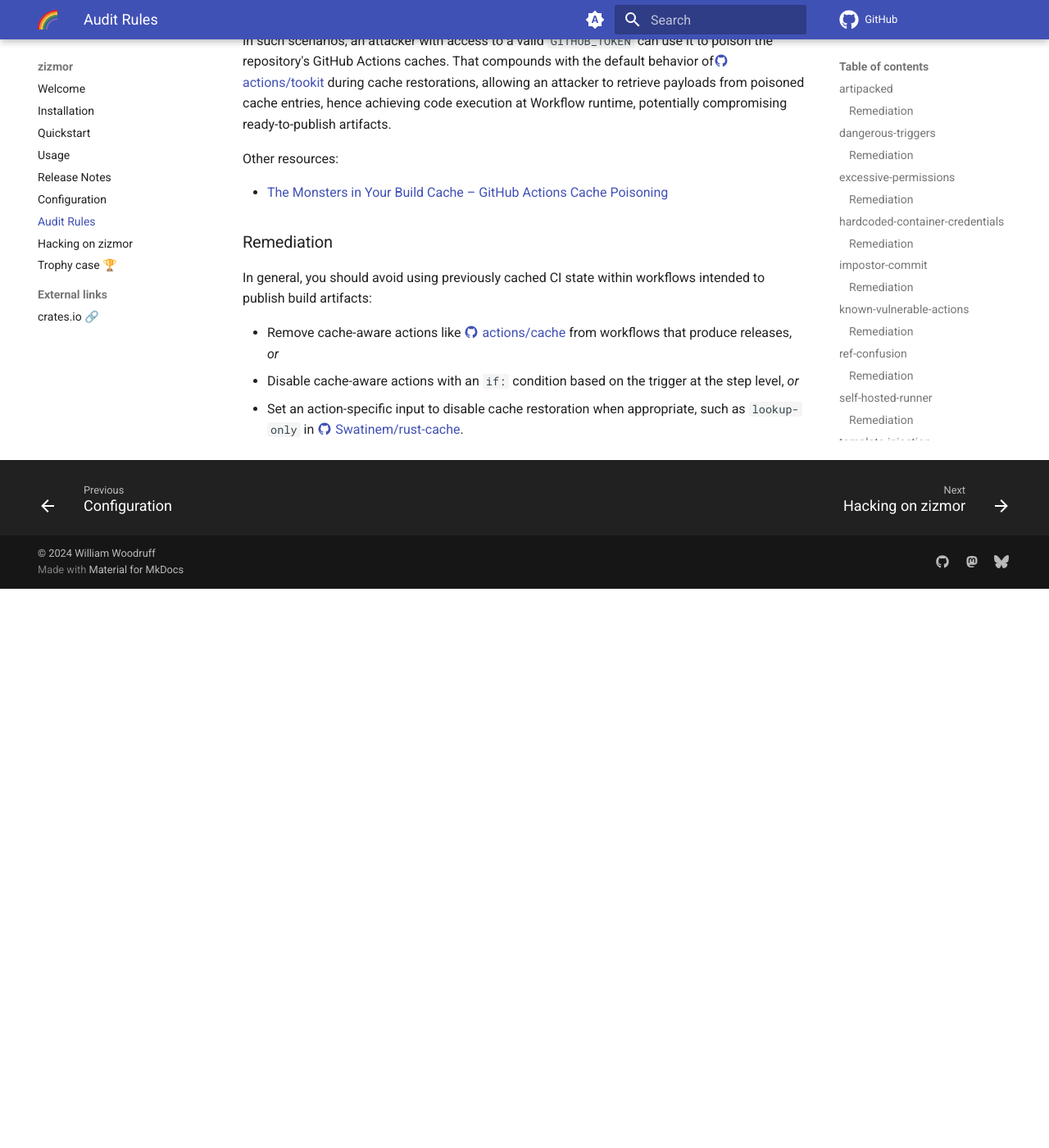
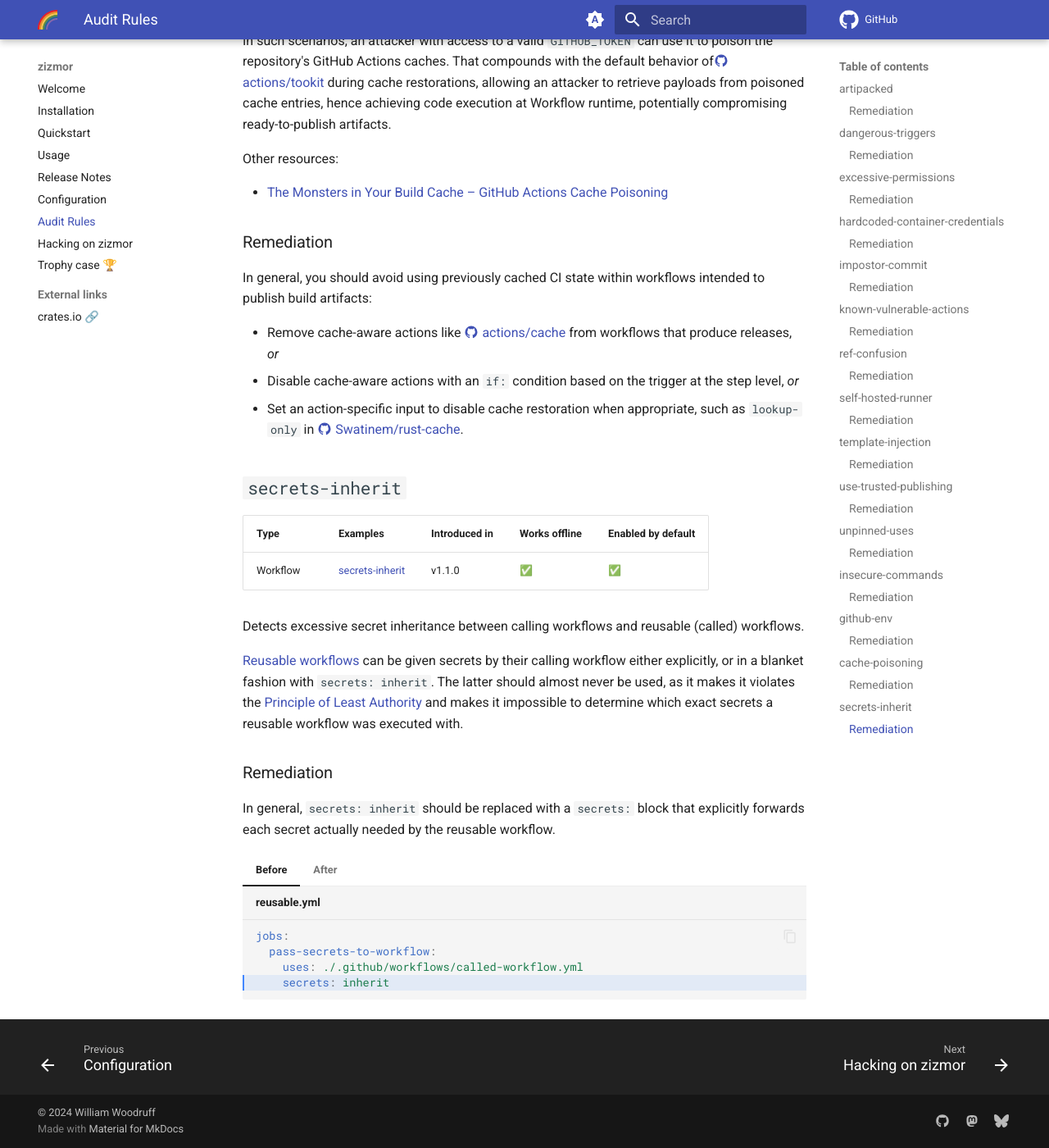
Before and after one commit to zizmorcore/zizmor, an MkDocs documentation site: the page built from docs/audits.md, in a window 1280 px wide and 1400 px high, scrolled down 12740 px. Shown: the whole window at 82% size. Built offline with MkDocs 1.6.1 and Material for MkDocs 9.7.7, drawn with Linux system fonts in a browser that asks for light colours; comment, search, counter and statistics services are not loaded; before the commit the page ends 13458 px from its top, so only the background shows below that.

Commit message:
feat: secrets-inherit: new audit (#408)

````diff
--- a/docs/audits.md
+++ b/docs/audits.md
@@ -753,6 +753,48 @@
 * Set an action-specific input to disable cache restoration when appropriate,
   such as `lookup-only` in @Swatinem/rust-cache.
 
+## `secrets-inherit`
+
+| Type     | Examples                | Introduced in | Works offline  | Enabled by default |
+|----------|-------------------------|---------------|----------------|--------------------|
+| Workflow  | [secrets-inherit]   | v1.1.0      | ✅             | ✅                 |
+
+[secrets-inherit]: https://github.com/woodruffw/gha-hazmat/blob/main/.github/workflows/secrets-inherit
+
+Detects excessive secret inheritance between calling workflows and reusable
+(called) workflows.
+
+[Reusable workflows] can be given secrets by their calling workflow either
+explicitly, or in a blanket fashion with `secrets: inherit`. The latter
+should almost never be used, as it makes it violates the
+[Principle of Least Authority] and makes it impossible to determine which exact
+secrets a reusable workflow was executed with.
+
+### Remediation
+
+In general, `secrets: inherit` should be replaced with a `secrets:` block
+that explicitly forwards each secret actually needed by the reusable workflow.
+
+=== "Before"
+
+    ```yaml title="reusable.yml" hl_lines="4"
+    jobs:
+      pass-secrets-to-workflow:
+        uses: ./.github/workflows/called-workflow.yml
+        secrets: inherit
+    ```
+
+=== "After"
+
+    ```yaml title="reusable.yml" hl_lines="4-6"
+    jobs:
+      pass-secrets-to-workflow:
+        uses: ./.github/workflows/called-workflow.yml
+        secrets:
+          forward-me: ${{ secrets.forward-me }}
+          me-too: ${{ secrets.me-too }}
+    ```
+
 [ArtiPACKED: Hacking Giants Through a Race Condition in GitHub Actions Artifacts]: https://unit42.paloaltonetworks.com/github-repo-artifacts-leak-tokens/
 [Keeping your GitHub Actions and workflows secure Part 1: Preventing pwn requests]: https://securitylab.github.com/resources/github-actions-preventing-pwn-requests/
 [What the fork? Imposter commits in GitHub Actions and CI/CD]: https://www.chainguard.dev/unchained/what-the-fork-imposter-commits-in-github-actions-and-ci-cd
@@ -771,3 +813,5 @@
 [Google & Apache Found Vulnerable to GitHub Environment Injection]: https://www.legitsecurity.com/blog/github-privilege-escalation-vulnerability-0
 [Hacking with Environment Variables]: https://www.elttam.com/blog/env/
 [The Monsters in Your Build Cache – GitHub Actions Cache Poisoning]: https://adnanthekhan.com/2024/05/06/the-monsters-in-your-build-cache-github-actions-cache-poisoning/
+[reusable workflows]: https://docs.github.com/en/actions/sharing-automations/reusing-workflows
+[Principle of Least Authority]: https://en.wikipedia.org/wiki/Principle_of_least_privilege
````
Also changed, not shown: docs/release-notes.md (+6 -2 lines), 7 other files.
